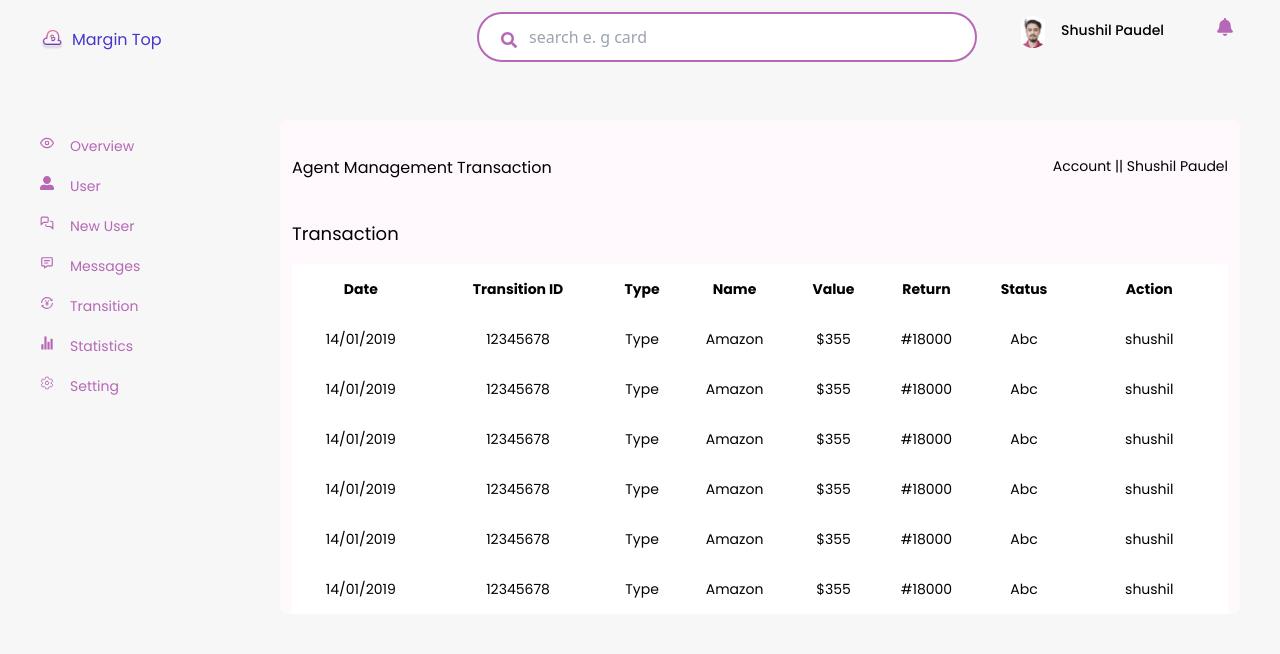
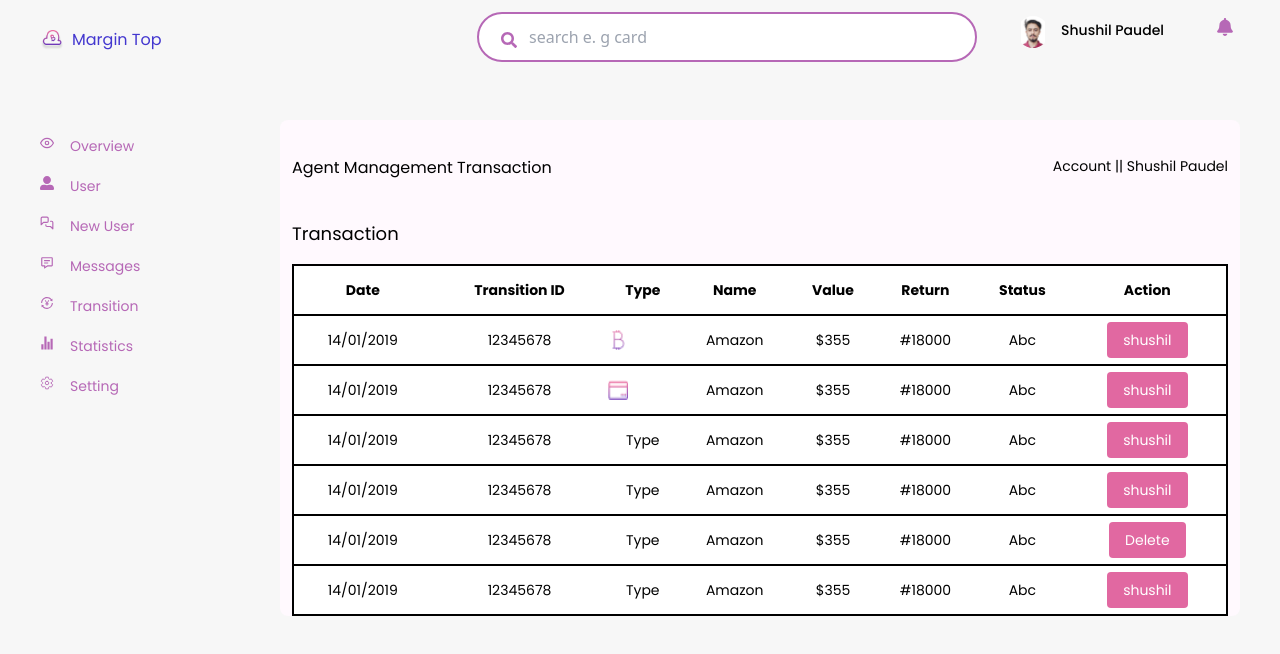
Before and after one commit to shushilpaudel78/First-React-App, a React (Vite) app: page / in a window 1280 px wide. Shown: the top 654 px of the page. Built offline with nearby package versions, Linux system fonts and the light colour scheme.

Commit message:
push type

```diff
--- a/src/components/Button.jsx
+++ b/src/components/Button.jsx
@@ -4,7 +4,7 @@ export default function Button(props) {
   return (
     <div>
 
-        <button className='rounded px-4 py-2 font-poppins text-black'>{props.name}</button>
+        <button className='rounded px-4 py-2 font-poppins text-white border-customPurple bg-[#e168a1]'>{props.name}</button>
 
     </div>
   )
--- a/src/components/Table.jsx
+++ b/src/components/Table.jsx
@@ -1,18 +1,22 @@
 import React from 'react'
 import Button from './Button'
+import Bitcoin from '../assets/img/bitcoin.png'
+import Group from '../assets/img/Group.png'
+
+
 import { height, width } from '@fortawesome/free-solid-svg-icons/fa0'
 
 export default function Table() {
 
     const costumeStyle = {
-        // backgroundColor:'red',
-        height:'50px',
-
+        height: '50px',
+        // background: 'red',
+        border: '2px solid black'
 
     }
     return (
         <div>
-            <table className='w-full text-center bg-white py-4 font-poppins text-sm table_custo' >
+            <table className='w-full text-center bg-white py-4 font-poppins text-sm  min-w-full divide-y divide-gray-200' >
                 <tr className='' style={costumeStyle}>
                     <th >Date </th>
                     <th>Transition ID </th>
@@ -28,7 +32,13 @@ export default function Table() {
                 <tr style={costumeStyle}>
                     <td>14/01/2019</td>
                     <td>12345678</td>
-                    <td>Type</td>
+                    <td>
+
+                        <div className="w-[20px] h-[20px] flex">
+                            <img src={Bitcoin} alt="bitcoin img" className='w-full h-full' />
+                        </div>
+
+                    </td>
                     <td>Amazon</td>
                     <td>$355</td>
                     <td>#18000</td>
@@ -41,7 +51,12 @@ export default function Table() {
                 <tr style={costumeStyle}>
                     <td>14/01/2019</td>
                     <td>12345678</td>
-                    <td>Type</td>
+                    <td>
+                        <div className="w-[20px] h-[20px] flex">
+                            <img src={Group} alt="group img" className='w-full h-full' />
+                        </div>
+
+                    </td>
                     <td>Amazon</td>
                     <td>$355</td>
                     <td>#18000</td>
@@ -83,7 +98,7 @@ export default function Table() {
                     <td>$355</td>
                     <td>#18000</td>
                     <td>Abc</td>
-                    <td><Button name="shushil" /></td>
+                    <td><Button name="Delete" /></td>
 
                 </tr>
                 <tr style={costumeStyle}>
```
Also changed, not shown: src/assets/img/Group.png (added), src/assets/img/bitcoin.png (added).
